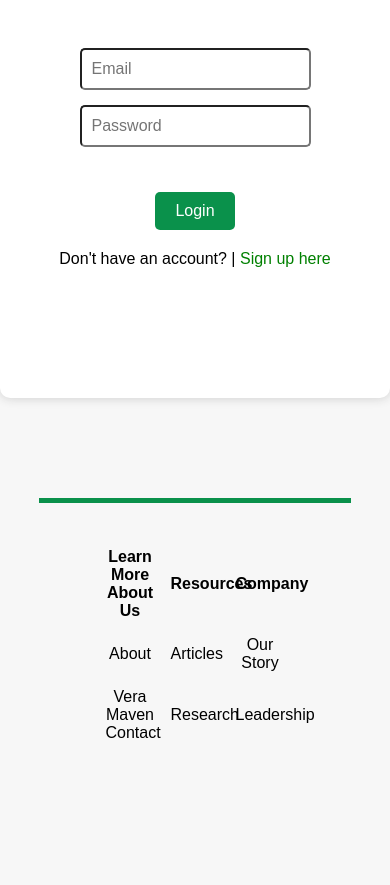
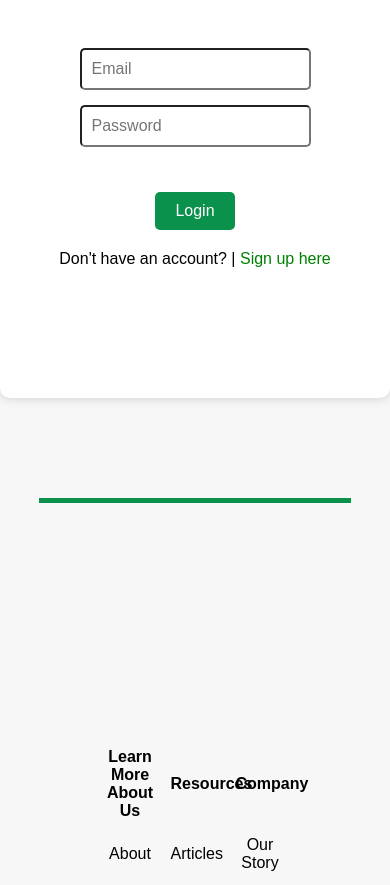
Before and after one commit to Kuria-MBA/Synced-Education-Bootstrap, a plain HTML site: page index.html in a window 390 px wide. Shown: the part 194-1079 px from the top of the page. Before the commit the page ends 944 px from the top, so only its background shows below. Drawn offline with nearby package versions, Linux system fonts and the light colour scheme.

Commit message:
Update Styles.css
extra shit that is very minor

```diff
--- a/Styles.css
+++ b/Styles.css
@@ -389,7 +389,7 @@ a {
 @media screen and (max-width: 768px) {
   #bottom_content {
     transform: translate(-50%, 0); /* Adjust the vertical position for small screens */
-    bottom: -100px; /* Add some spacing from the bottom for small screens */
+    bottom: -300px; /* Add some spacing from the bottom for small screens */
   }
 
 
```
